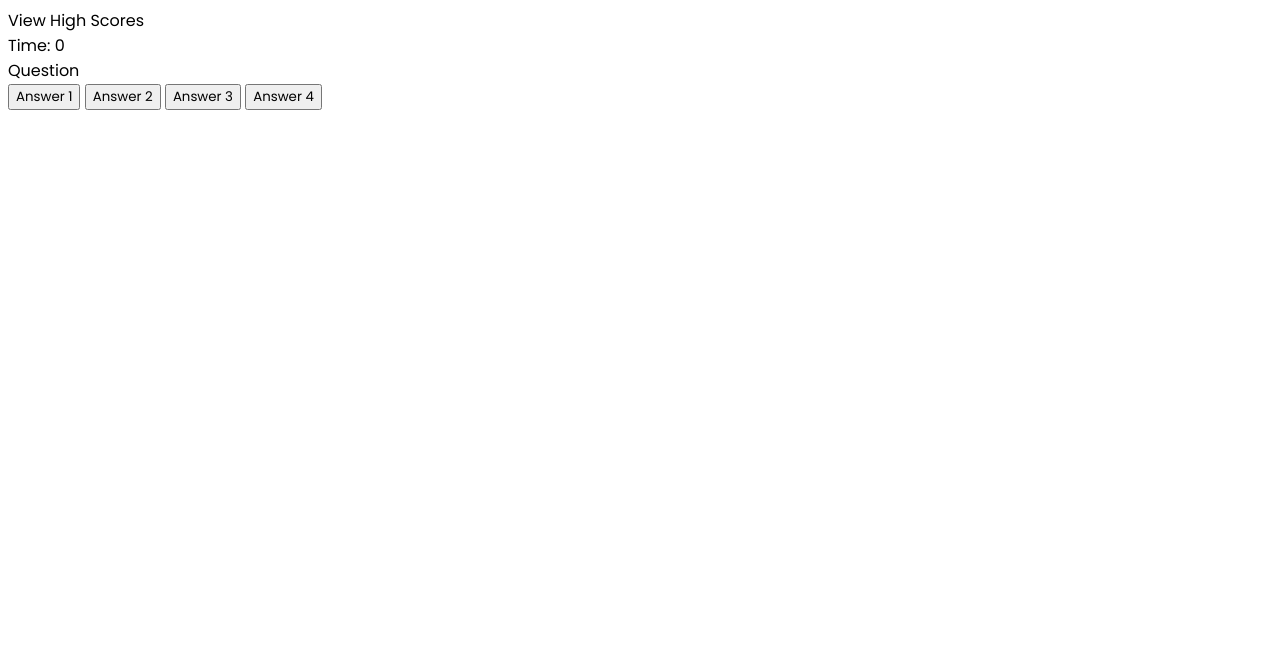
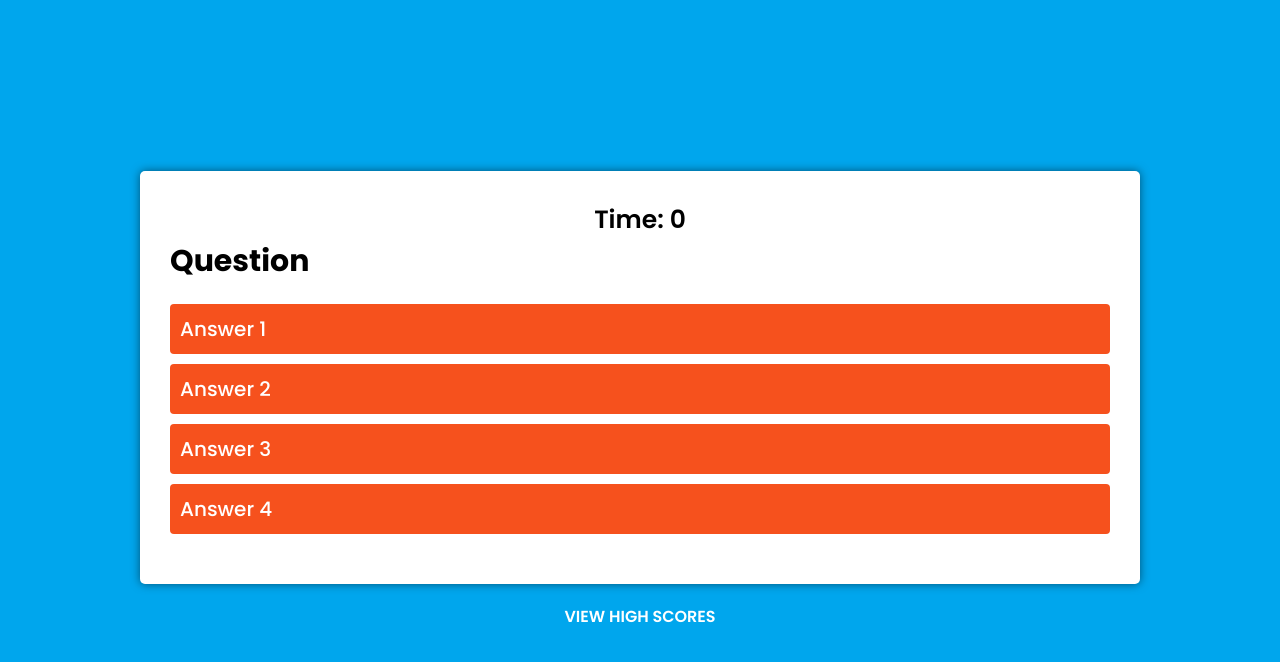
Before and after one commit to jaredtrp/code-quiz, a plain HTML site: page index.html in a window 1280 px wide. Drawn offline with Linux system fonts and the light colour scheme.

Commit message:
updated CSS styling and wrote pseudo code

```diff
--- a/assets/css/styles.css
+++ b/assets/css/styles.css
@@ -4,3 +4,64 @@
     box-sizing: border-box;
     font-family: 'Poppins', sans-serif;
 }
+
+body {
+    display: flex;
+    flex-direction: column;
+    justify-content: center;
+    align-items: center;
+    padding: 0;
+    margin: 0;
+    width: 100vw;
+    height: 100vh;
+    background-color: #00a6ed;
+}
+
+.container {
+
+    width: 1000px;
+    max-width: 80%;
+    background-color: #ffffff;
+    border-radius: 5px;
+    padding: 30px;
+    box-shadow: 0 0 10px rgba(0, 0, 0, 0.5);
+}
+
+.timer {
+    font-size: 25px;
+    font-weight: 600;
+    text-align: center;
+}
+
+.question-title {
+    font-size: 30px;
+    font-weight: 700;
+}
+
+.answers {
+    display: grid;
+    gap: 10px;
+    margin: 20px 0;
+}
+
+.btn {
+    background-color: #f6511D;
+    color: #ffffff;
+    border: 0;
+    padding: 10px;
+    border-radius: 4px;
+    font-size: 20px;
+    font-weight: 500;
+    text-align: left;
+}
+
+.btn:hover {
+    background-color: #ffb400;
+}
+
+.high-score {
+    font-weight: 600;
+    color: #ffffff;
+    text-transform: uppercase;
+    padding: 20px 0 0 0;
+}
--- a/index.html
+++ b/index.html
@@ -8,14 +8,11 @@
     <link rel="stylesheet" href="assets/css/styles.css">
 </head>
 <body>
-    <div class="header">
-        <div class="high-score">View High Scores</div>
+    <div class="container">
         <div class="timer">Time: 0</div>
-    </div>
-    <div class="container">
         <div id="question-container" class="hide">
-            <div id="question">Question</div>
-            <div id="answer-buttons" class="btn-grid">
+            <div id="question" class="question-title">Question</div>
+            <div id="answer-buttons" class="answers">
                 <button class="btn">Answer 1</button>
                 <button class="btn">Answer 2</button>
                 <button class="btn">Answer 3</button>
@@ -23,6 +20,7 @@
             </div>
         </div>
     </div>
+    <div class="high-score">View High Scores</div>
     <script src="assets/js/script.js"></script>
 </body>
 </html>
```
Also changed, not shown: assets/js/script.js (+22 -0 lines).
